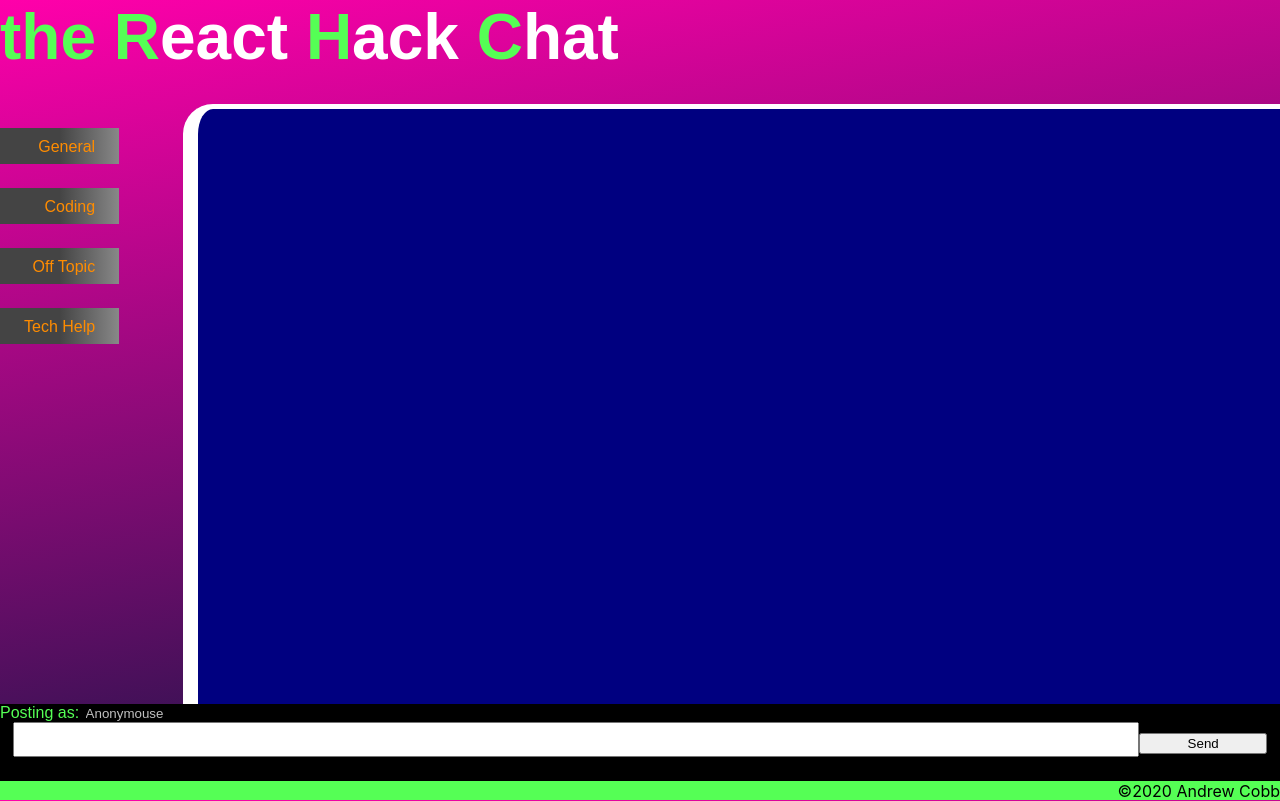
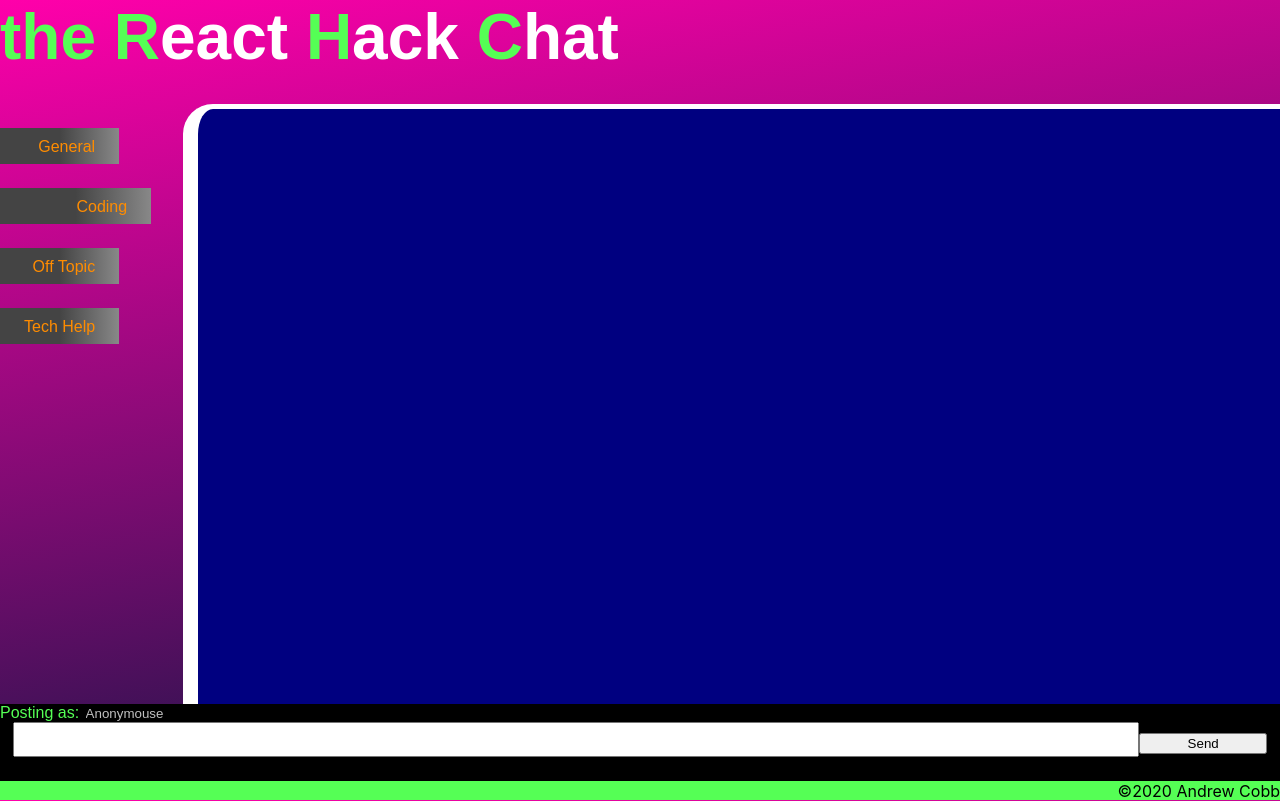
Before and after one commit to AB-Cobb/super-chat, a React (Create React App) app in the folder client/: page / in a window 1280 px wide. Built offline with nearby package versions, Linux system fonts and the light colour scheme; the HTML template or start-up script is replaced by a standard one.

Commit message:
heroku is a nightmare

```diff
--- a/client/src/pages/chat.tsx
+++ b/client/src/pages/chat.tsx
@@ -28,7 +28,7 @@
             <aside>
                 <ul className="rm-links" >
                     <li><a>General</a></li>
-                    <li><a className="active">Coding</a ></li>
+                    <li className="active"><a  >Coding</a ></li>
                     <li><a>Off Topic</a ></li>
                     <li><a>Tech Help</a></li>
                 </ul>
```
